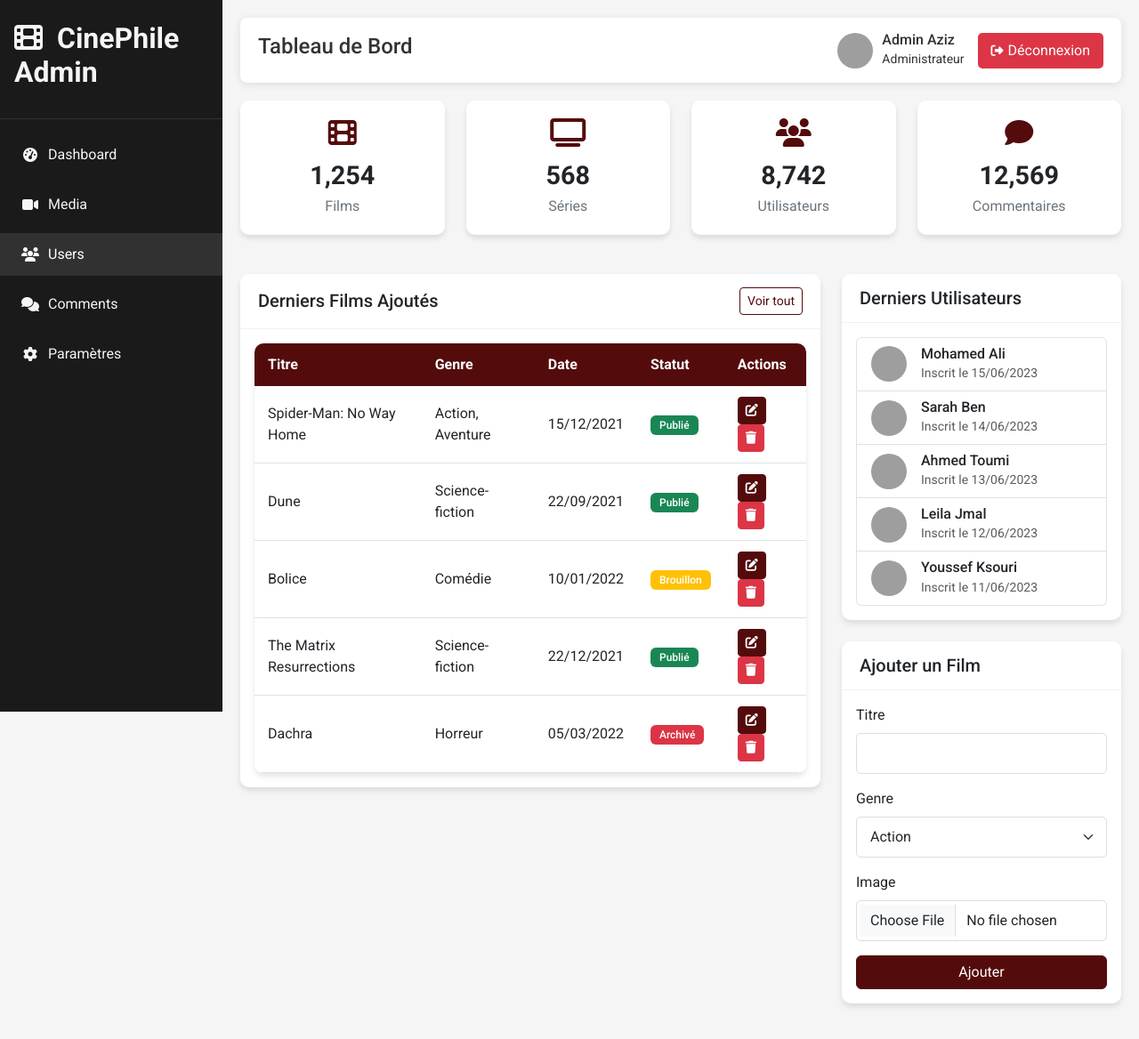
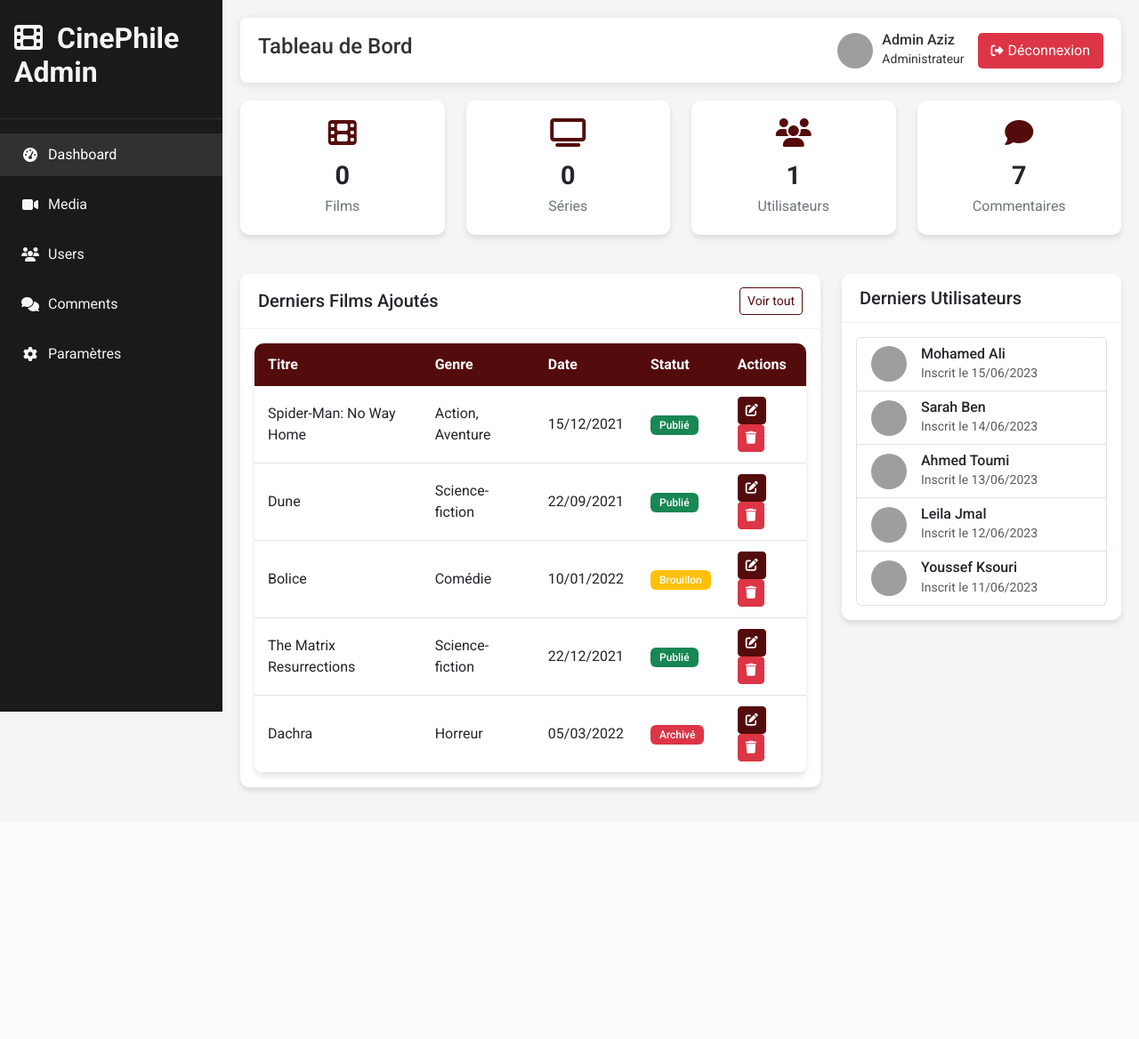
Before and after one commit to el-hmidsatour/CinephileDynamic, a PHP site: page /admin.php in a window 1280 px wide. Shown: the whole page at 89% size. After the commit the page ends 891 px from the top, so only its background shows below. Run offline with PHP 8.4, Linux system fonts and the light colour scheme; tables that the repository leaves empty or names only in its code hold one stand-in row (values such as "Sample post"); grey boxes are pictures that could not be loaded.

Commit message:
Reglages

```diff
--- a/2/view/admin.php
+++ b/2/view/admin.php
@@ -1,3 +1,19 @@
+<?php
+include("../Config/database.php");
+
+$stats = $cnx->query("
+SELECT
+    (SELECT COUNT(*) FROM Media WHERE type='f') as nb_movies,
+    (SELECT COUNT(*) FROM Media WHERE type='s') as nb_series,
+    (SELECT COUNT(*) FROM users) as nb_users
+")->fetch(PDO::FETCH_ASSOC);
+
+$nb_movies = $stats['nb_movies'];
+$nb_series = $stats['nb_series'];
+$nb_users = $stats['nb_users'];
+
+
+?>
 <!DOCTYPE html>
 <html lang="fr">
 <head>
@@ -17,20 +33,20 @@
         </div>
         <div class="sidebar-menu">
             <div class="sidebar-item">
-                <a href="admin.php" class="sidebar-link">
+                <a href="admin.php" class="sidebar-link active">
                     <i class="fas fa-tachometer-alt"></i>
                     <span>Dashboard</span>
                 </a>
             </div>
             <div class="sidebar-item">
-                <a href="Media.php" class="sidebar-link">
+                <a href="ad_films.php" class="sidebar-link">
                     <i class="fas fa-video"></i>
                     <span>Media</span>
                 </a>
             </div>
 
             <div class="sidebar-item">
-                <a href="admin_users.php" class="sidebar-link active">
+                <a href="admin_users.php" class="sidebar-link ">
                     <i class="fas fa-users"></i>
                     <span>Users</span>
                 </a>
@@ -74,28 +90,29 @@
             <div class="col-md-3">
                 <div class="card stat-card">
                     <i class="fas fa-film"></i>
-                    <h3>1,254</h3>
+                    <h3><?php echo htmlspecialchars($nb_movies) ?></h3>
                     <p>Films</p>
                 </div>
             </div>
             <div class="col-md-3">
                 <div class="card stat-card">
                     <i class="fas fa-tv"></i>
-                    <h3>568</h3>
+                    <h3><?php echo htmlspecialchars($nb_series)?></h3>
+
                     <p>Séries</p>
                 </div>
             </div>
             <div class="col-md-3">
                 <div class="card stat-card">
                     <i class="fas fa-users"></i>
-                    <h3>8,742</h3>
+                    <h3><?php echo htmlspecialchars($nb_users)?></h3>
                     <p>Utilisateurs</p>
                 </div>
             </div>
             <div class="col-md-3">
                 <div class="card stat-card">
                     <i class="fas fa-comment"></i>
-                    <h3>12,569</h3>
+                    <h3>7</h3>
                     <p>Commentaires</p>
                 </div>
             </div>
@@ -225,34 +242,7 @@
                 </div>
 
                 <!-- Quick Add Form -->
-                <div class="card mt-4">
-                    <div class="card-header">
-                        <h5 class="mb-0">Ajouter un Film</h5>
-                    </div>
-                    <div class="card-body">
-                        <form>
-                            <div class="mb-3">
-                                <label class="form-label">Titre</label>
-                                <input type="text" class="form-control">
-                            </div>
-                            <div class="mb-3">
-                                <label class="form-label">Genre</label>
-                                <select class="form-select">
-                                    <option>Action</option>
-                                    <option>Comédie</option>
-                                    <option>Drame</option>
-                                    <option>Horreur</option>
-                                    <option>Science-fiction</option>
-                                </select>
-                            </div>
-                            <div class="mb-3">
-                                <label class="form-label">Image</label>
-                                <input type="file" class="form-control">
-                            </div>
-                            <button type="submit" class="btn btn-primary w-100">Ajouter</button>
-                        </form>
-                    </div>
-                </div>
+
             </div>
         </div>
     </div>
--- a/2/view/navandside.php
+++ b/2/view/navandside.php
@@ -106,7 +106,6 @@ function sidebar()
 
 {?>
     <div class="sidebar">
-        <i class="left-menu-icon fas fa-search"></i>
         <a href="login.php">
             <i class="left-menu-icon fas fa-home"></i></a>
         <i class="left-menu-icon fas fa-users"></i>
```
Also changed, not shown: 2/view/contenu.php (+3 -69 lines), 2/view/all.css.
